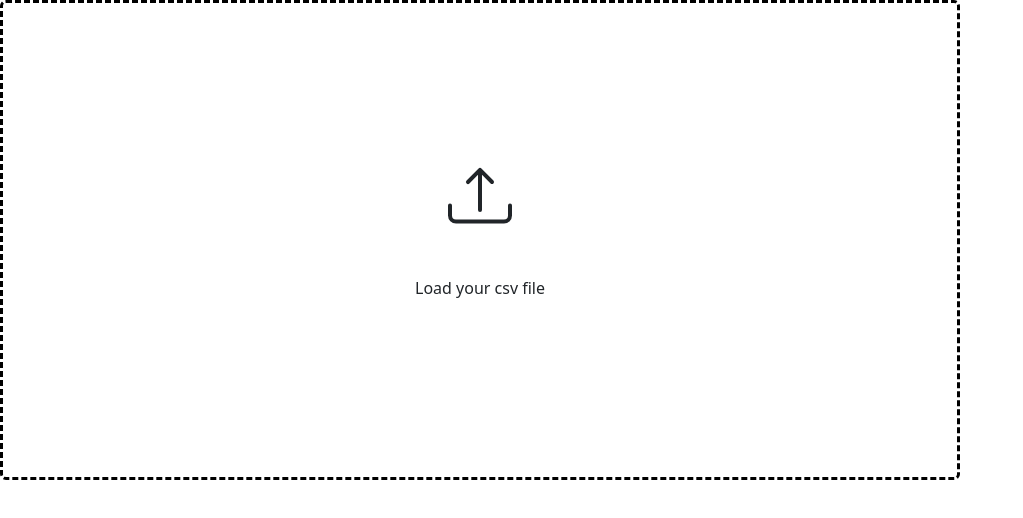
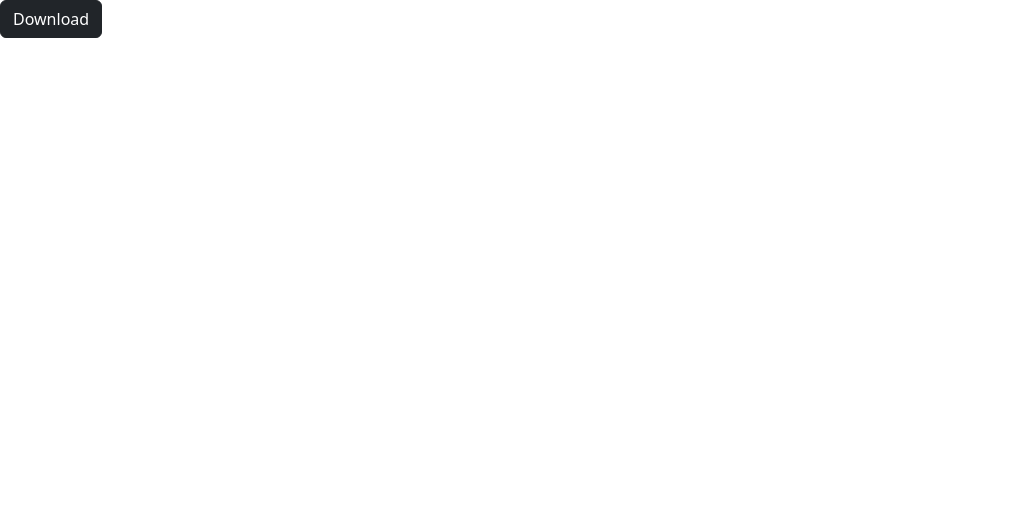
Before and after one commit to seonghun120614/SYD, a React (Vite) app in the folder app/front/: page / in a window 1280 px wide. Shown: the top 518 px of the page, without its empty margins (0-1023 px from the left). Built offline with nearby package versions, Linux system fonts and the light colour scheme.

Commit message:
feat: Styling a  component with bootstrap

```diff
--- a/app/front/src/App.jsx
+++ b/app/front/src/App.jsx
@@ -1,12 +1,12 @@
 import React from "react";
 
-import CSVUpload from "./components/CSVUpload/CSVUpload";
+import DownloadButton from "./components/Block/DownloadButton";
 
 
 const App = () => {
   return (
     <div>
-      <CSVUpload />
+      <DownloadButton />
     </div>
   );
 }
--- a/app/front/src/components/Block/DownloadButton.jsx
+++ b/app/front/src/components/Block/DownloadButton.jsx
@@ -1,4 +1,5 @@
 import React from 'react';
+import Button from 'react-bootstrap/Button';
 
 
 const DownloadButton = () => {
@@ -10,9 +11,9 @@ const DownloadButton = () => {
   };
 
   return (
-    <button onClick={handleDownload}>
+    <Button variant="dark" onClick={handleDownload}>
       Download
-    </button>
+    </Button>
   );
 }
 
```
Also changed, not shown: 1 other file (tests, documents, lock files or other folders).
